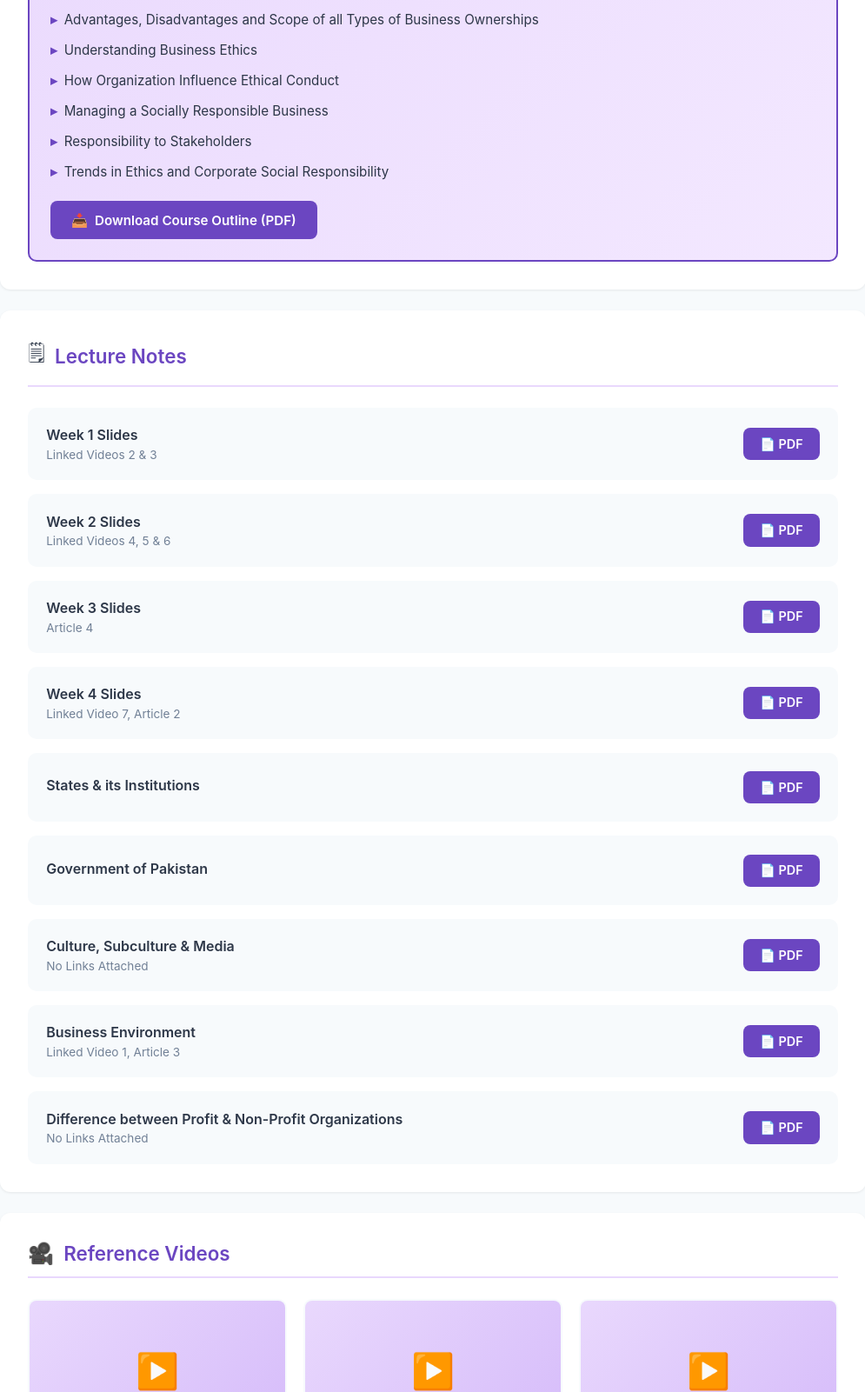
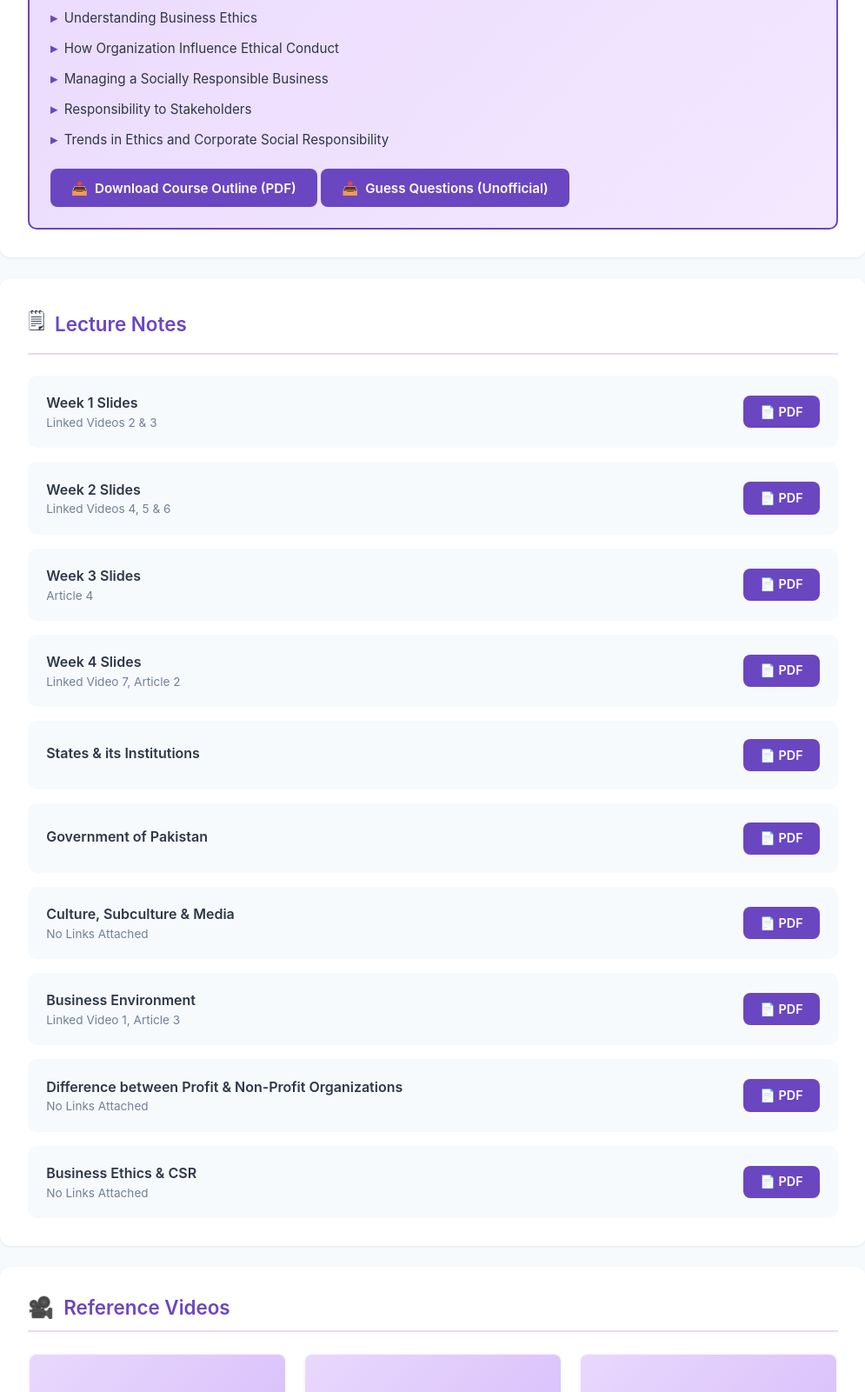
Before and after one commit to ferketox/gacademia, a plain HTML site: page bus.html in a window 1280 px wide. Shown: the part 670-2271 px from the top of the page at 87% size, without its empty margins (252-1247 px from the left). Drawn offline with Linux system fonts and the light colour scheme.

Commit message:
Update bus.html

```diff
--- a/bus.html
+++ b/bus.html
@@ -707,7 +707,7 @@
                     <h2>Course Outline / Syllabus</h2>
                 </div>
                 <div class="syllabus-box">
-                    <h3>Course Introduction. Course Outline</h3>
+                    <!--<h3>Course Introduction. Course Outline</h3>-->
                     <ul>
                         <li>Concept of business and its link with society</li>
                         <li>State and its institutions:  Senate, Parliament, Judiciary, Media</li>
@@ -727,6 +727,10 @@
                     <a href="https://docs.google.com/document/d/1-ZNPmqFISz-DFC4RniYT1cal8o2zHfT8/edit?usp=drivesdk&ouid=102325514473873698973&rtpof=true&sd=true" class="download-btn">
                         <span>📥</span>
                         Download Course Outline (PDF)
+                    </a>
+                    <a href="" class="download-btn">
+                        <span>📥</span>
+                        Guess Questions (Unofficial)
                     </a>
                 </div>
             </div>
@@ -798,6 +802,13 @@
                             <div class="resource-meta">No Links Attached</div>
                         </div>
                         <a href="https://docs.google.com/presentation/d/1yRRthE7v-9B_fe3i3HHTnXeCOQmYfS1n/edit?usp=drivesdk&ouid=109940742661042704756&rtpof=true&sd=true" class="resource-link">📄 PDF</a>
+                    </div>
+                    <div class="resource-item">
+                        <div class="resource-info">
+                            <div class="resource-title">Business Ethics & CSR</div>
+                            <div class="resource-meta">No Links Attached</div>
+                        </div>
+                        <a href="https://docs.google.com/presentation/d/1HjuB8Z1ZATJRPGMKyaJxzMYdVom_pV-m/edit?usp=drivesdk&ouid=109940742661042704756&rtpof=true&sd=true" class="resource-link">📄 PDF</a>
                     </div>
                 </div>
             </div>
```
